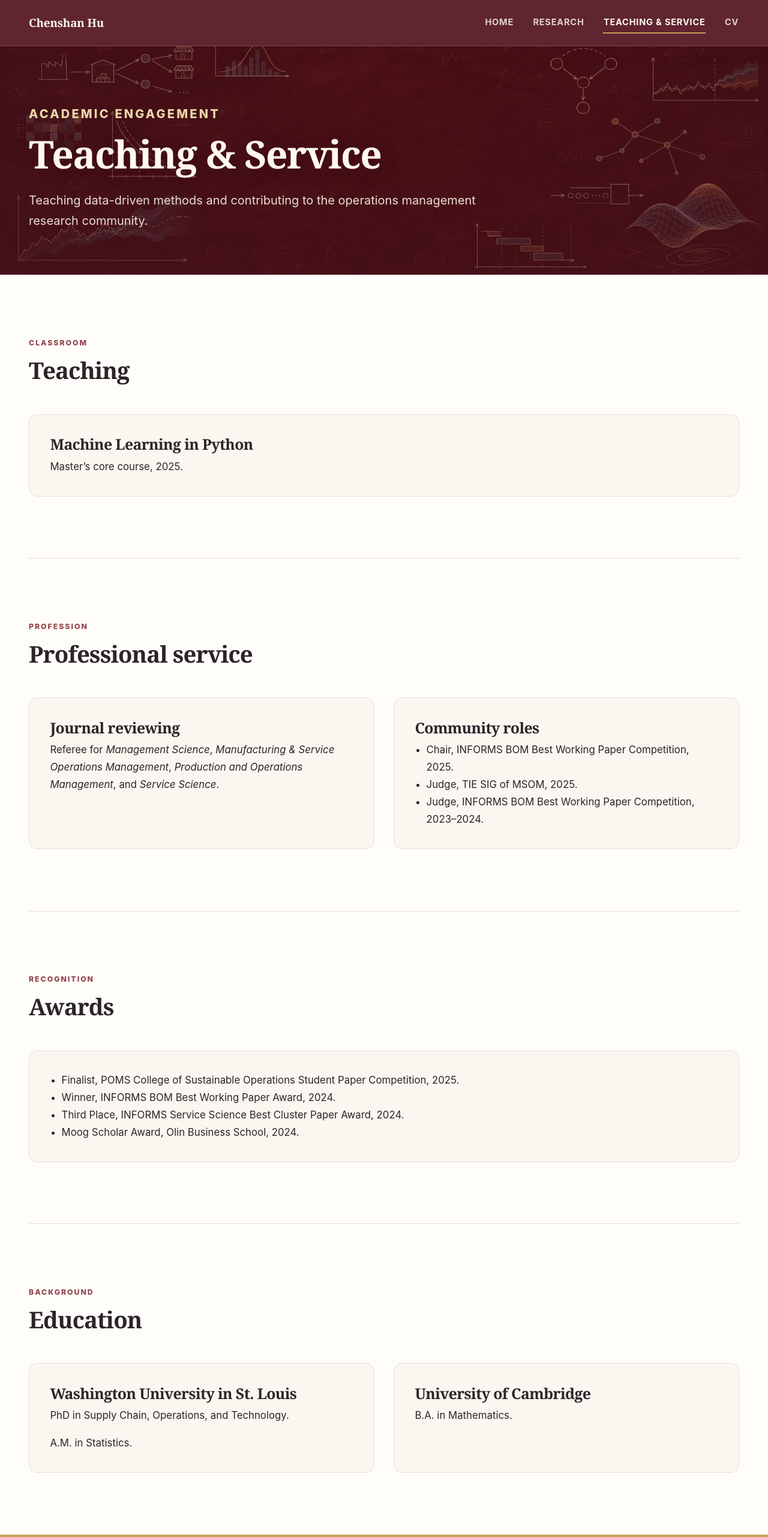
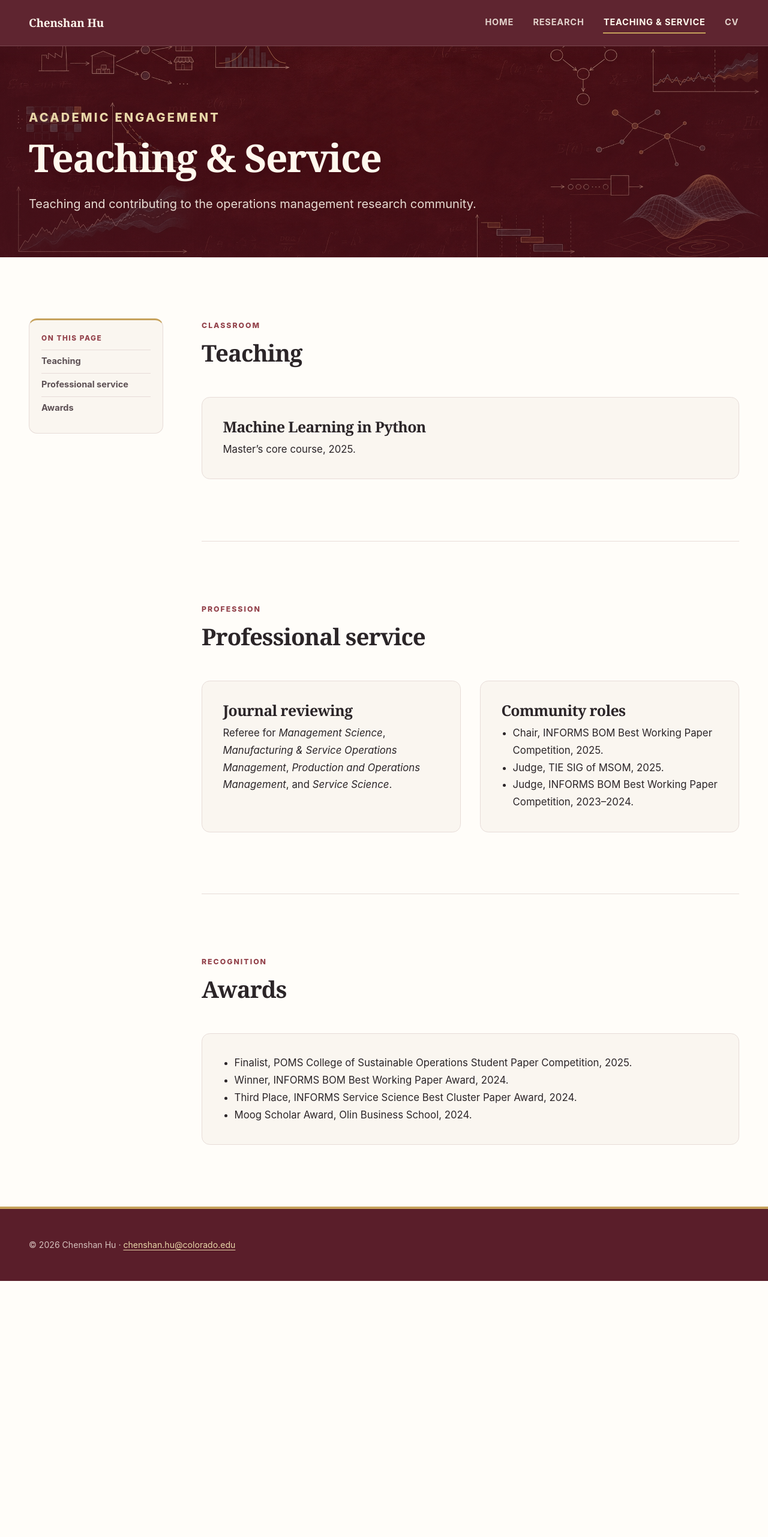
Before and after one commit to chenshanhu369/chenshanhu369.github.io, a plain HTML site: page teaching-service.html in a window 1280 px wide. Shown: the top 2563 px of the page at 60% size. After the commit the page ends 2136 px from the top, so only its background shows below. Drawn offline with Linux system fonts and the light colour scheme.

Commit message:
Add section navigation and streamline homepage

```diff
--- a/assets/css/styles.css
+++ b/assets/css/styles.css
@@ -391,6 +391,60 @@ ol:last-child {
   margin: 0 auto;
 }
 
+.content-layout {
+  display: grid;
+  align-items: start;
+  gap: clamp(2.5rem, 5vw, 5rem);
+  grid-template-columns: minmax(11rem, 14rem) minmax(0, 1fr);
+}
+
+.content-main {
+  min-width: 0;
+}
+
+.section-toc {
+  position: sticky;
+  top: 6.5rem;
+  margin-top: clamp(4.5rem, 8vw, 7rem);
+  padding: 1.2rem 1.25rem 1.35rem;
+  background: var(--paper-warm);
+  border: 1px solid var(--line);
+  border-top: 3px solid var(--gold);
+  border-radius: var(--radius-md);
+}
+
+.section-toc-title {
+  margin-bottom: 0.55rem;
+  color: var(--rust);
+  font-size: 0.74rem;
+  font-weight: 850;
+  letter-spacing: 0.13em;
+  text-transform: uppercase;
+}
+
+.section-toc nav {
+  display: grid;
+}
+
+.section-toc a {
+  padding: 0.58rem 0;
+  color: var(--ink-soft);
+  border-top: 1px solid var(--line);
+  font-size: 0.91rem;
+  font-weight: 700;
+  line-height: 1.35;
+  text-decoration: none;
+}
+
+.section-toc a:hover,
+.section-toc a:focus-visible {
+  color: var(--link-hover);
+}
+
+.section-heading[id] {
+  scroll-margin-top: 6.5rem;
+}
+
 .profile-grid {
   display: grid;
   padding: clamp(4.5rem, 8vw, 7rem) 0;
@@ -718,6 +772,21 @@ iframe[title*="Curriculum"] {
     width: min(calc(100% - 2rem), var(--content-width));
   }
 
+  .content-layout {
+    gap: 0;
+    grid-template-columns: 1fr;
+  }
+
+  .section-toc {
+    position: static;
+    margin-top: 2.5rem;
+  }
+
+  .section-toc nav {
+    gap: 0 1.5rem;
+    grid-template-columns: repeat(2, minmax(0, 1fr));
+  }
+
   .profile-grid {
     grid-template-columns: minmax(12rem, 17rem) minmax(0, 1fr);
     gap: 2.4rem;
@@ -788,6 +857,10 @@ iframe[title*="Curriculum"] {
     padding: 4rem 0;
   }
 
+  .section-toc nav {
+    grid-template-columns: 1fr;
+  }
+
   .two-column {
     grid-template-columns: 1fr;
   }
@@ -848,6 +921,7 @@ iframe[title*="Curriculum"] {
   .site-footer,
   .skip-link,
   .nav-toggle,
+  .section-toc,
   .button-row,
   .social-links,
   .cv-viewer,
--- a/teaching-service.html
+++ b/teaching-service.html
@@ -4,14 +4,14 @@
     <meta charset="utf-8">
     <meta name="viewport" content="width=device-width, initial-scale=1">
     <title>Teaching &amp; Service | Chenshan Hu</title>
-    <meta name="description" content="Teaching, professional service, education, and awards of Chenshan Hu, Assistant Professor of Operations Management at the University of Colorado Boulder.">
+    <meta name="description" content="Teaching, professional service, and awards of Chenshan Hu, Assistant Professor of Operations Management at the University of Colorado Boulder.">
     <meta name="theme-color" content="#5a1e2a">
     <link rel="canonical" href="https://huchenshan2020-glitch.github.io/teaching-service.html">
     <link rel="icon" href="/assets/images/favicon.svg" type="image/svg+xml">
     <link rel="stylesheet" href="/assets/css/styles.css">
     <meta property="og:type" content="website">
     <meta property="og:title" content="Teaching &amp; Service | Chenshan Hu">
-    <meta property="og:description" content="Teaching, professional service, education, and awards.">
+    <meta property="og:description" content="Teaching, professional service, and awards.">
     <meta property="og:url" content="https://huchenshan2020-glitch.github.io/teaching-service.html">
     <meta property="og:image" content="https://huchenshan2020-glitch.github.io/assets/images/research-hero-burgundy.jpg">
     <meta property="og:image:alt" content="Abstract burgundy diagrams representing operations research">
@@ -40,11 +40,21 @@
         <div class="page-shell">
           <p class="eyebrow">Academic engagement</p>
           <h1>Teaching &amp; Service</h1>
-          <p>Teaching data-driven methods and contributing to the operations management research community.</p>
+          <p>Teaching and contributing to the operations management research community.</p>
         </div>
       </header>
 
-      <div class="page-shell">
+      <div class="page-shell content-layout">
+        <aside class="section-toc" aria-label="Teaching and service sections">
+          <p class="section-toc-title">On this page</p>
+          <nav>
+            <a href="#teaching-heading">Teaching</a>
+            <a href="#service-heading">Professional service</a>
+            <a href="#awards-heading">Awards</a>
+          </nav>
+        </aside>
+
+        <div class="content-main">
           <section class="section" aria-labelledby="teaching-heading">
           <p class="section-kicker">Classroom</p>
           <h2 class="section-heading" id="teaching-heading">Teaching</h2>
@@ -85,22 +95,7 @@
             </ul>
           </div>
           </section>
-
-        <section class="section" aria-labelledby="education-heading">
-          <p class="section-kicker">Background</p>
-          <h2 class="section-heading" id="education-heading">Education</h2>
-          <div class="two-column">
-            <article class="info-card">
-              <h3>Washington University in St. Louis</h3>
-              <p>PhD in Supply Chain, Operations, and Technology.</p>
-              <p>A.M. in Statistics.</p>
-            </article>
-            <article class="info-card">
-              <h3>University of Cambridge</h3>
-              <p>B.A. in Mathematics.</p>
-            </article>
         </div>
-        </section>
       </div>
     </main>
 
```
Also changed, not shown: index.html (+5 -24 lines), research.html (+13 -1 lines). Lines whose indentation alone changed are shown as unchanged.
